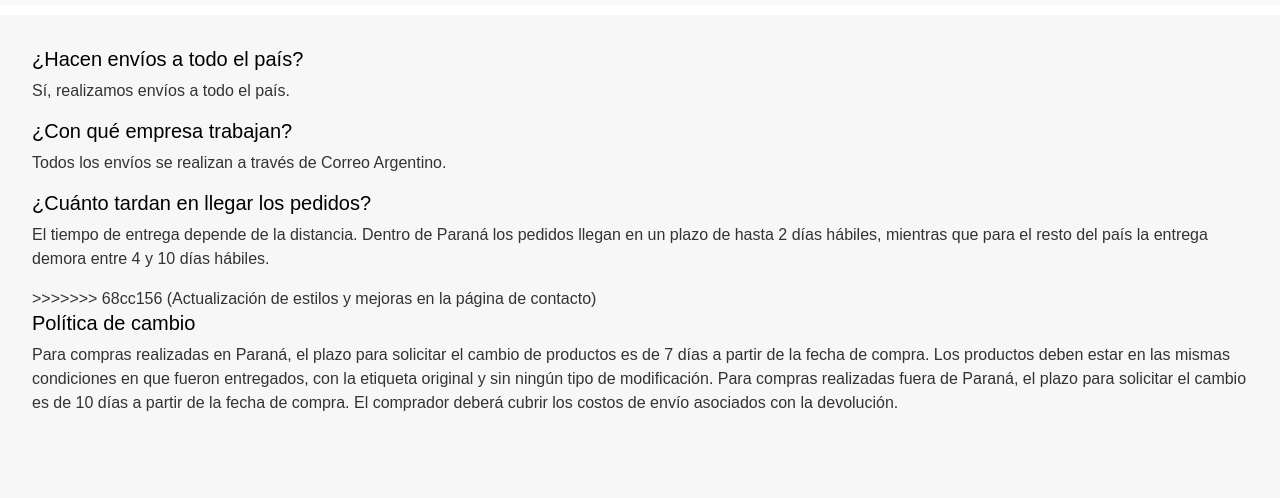
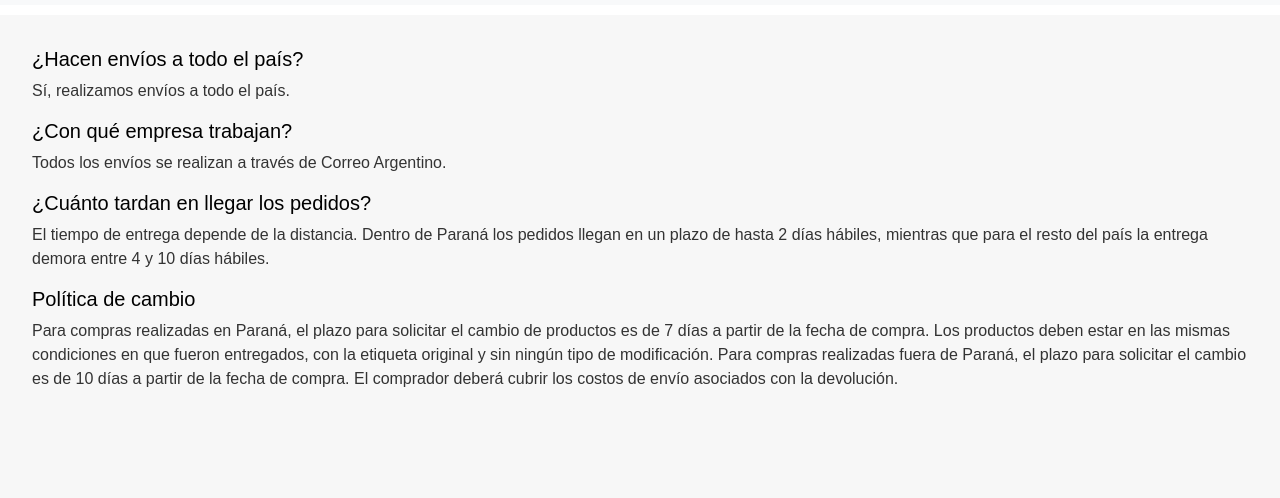
Before and after one commit to EconoCelina/Zoo-Mascotas-Coder, a plain HTML site: page pages/tienda.html in a window 1280 px wide. Shown: the part 240-738 px from the top of the page. Drawn offline with nearby package versions, Linux system fonts and the light colour scheme.

Commit message:
Guardando cambios antes de hacer pull

```diff
--- a/pages/tienda.html
+++ b/pages/tienda.html
@@ -61,13 +61,12 @@
         <p class="PC_1">Todos los envíos se realizan a través de Correo Argentino.</p>
         <h3 class="PC">¿Cuánto tardan en llegar los pedidos?</h3>
         <p class="PC_1">El tiempo de entrega depende de la distancia. Dentro de Paraná los pedidos llegan en un plazo de hasta 2 días hábiles, mientras que para el resto del país la entrega demora entre 4 y 10 días hábiles.</p>
-
->>>>>>> 68cc156 (Actualización de estilos y mejoras en la página de contacto)
         <h3 class="PC">Política de cambio</h3>
         <p class="PC_1">Para compras realizadas en Paraná, el plazo para solicitar el cambio de productos es de 7 días a partir de la fecha de compra. Los productos deben estar en las mismas condiciones en que fueron entregados, con la etiqueta original y sin ningún tipo de modificación.
         Para compras realizadas fuera de Paraná, el plazo para solicitar el cambio es de 10 días a partir de la fecha de compra. El comprador deberá cubrir los costos de envío asociados con la devolución.</p>
     </div>
 </main>
+
 <footer>
         <h2 class="Derechos">Derechos Reservados</h2>
         <h2 class="Derechos">Creado por Celina Sosa</h2>
```
